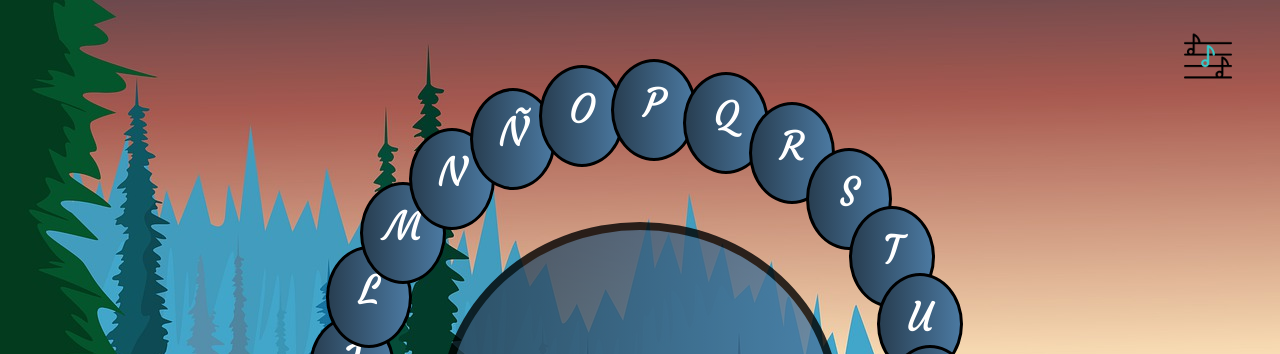
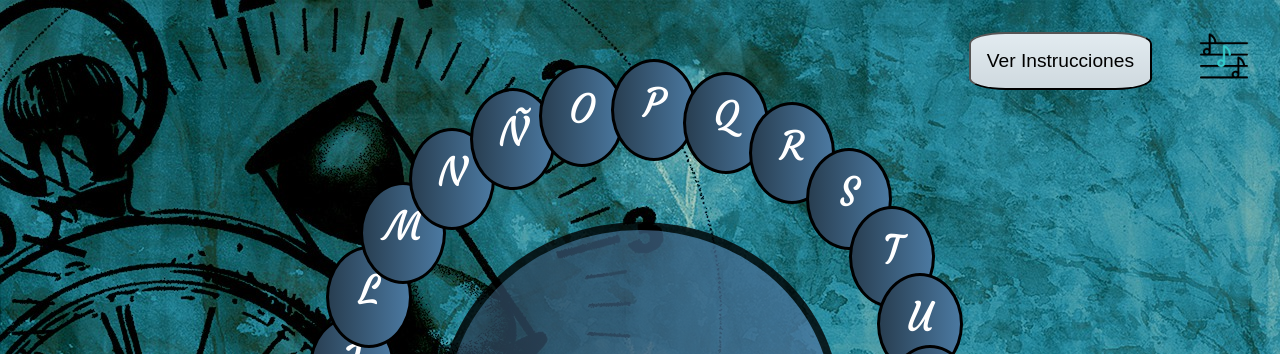
Before and after one commit to renzobloise/Pasapalabra-Proyecto-Coder, a plain HTML site: page index.html in a window 1280 px wide. Shown: the top 354 px of the page. Drawn offline with Linux system fonts and the light colour scheme; some packages are replaced by stand-ins of ours; a script that the page names is missing.

Commit message:
agregando Fetch

```diff
--- a/css/styles.css
+++ b/css/styles.css
@@ -3,12 +3,33 @@
 #bodyIndex {
   /*   background-color: #536DFE; */
     margin: 2rem;
-    background-image: url(../img/arboles.jpg);
+    background-image: url(../img/time.jpg);
     text-align: center;
 
 
     color: white;
 
+
+}
+.header{
+    display: flex;
+    justify-content: flex-end;
+
+}
+.instrucciones{
+   padding-right: 3rem;
+   margin-right: 3rem;
+   margin-top: -2rem;
+ }
+
+ #instructions{
+    padding: 1rem;
+    font-size: 1.2rem;
+    border-radius: 20%;
+     background-image: linear-gradient(to top, #cfd9df 0%, #e2ebf0 100%);;
+ }
+.divNuevo{
+    display:none;
 }
 .musica{
     position: absolute;
@@ -105,12 +126,12 @@
 
 
 
-
 /* ESTILOS DE JUEGO HTML */
 
 #bodyJuego{
-    background-image: url(../img/island.png);
+    background-image: url(../img/brain2.jpg);
 }
+
 #jugadores {
     display: block;
 }
--- a/index.html
+++ b/index.html
@@ -23,12 +23,21 @@
 
     <!-- HEADER  -->
 
-    <div class="musica">
-        <audio id="player" autoplay loop>
-            <source src="music/intro.mp3" type="audio/mp3" id="musica">
-        </audio>
-        <input type="image" src="img/nota-musical.png" alt="" width="48" height="48" onclick="mute()">
+    <div class="header">
+
+        <div class="instrucciones">
+
+            <button id="instructions"> Ver Instrucciones </button>
+
+        </div>
+            <div class="musica">
+                <audio id="player" autoplay loop>
+                    <source src="music/intro.mp3" type="audio/mp3" id="musica">
+                </audio>
+                <input type="image" src="img/nota-musical.png" alt="" width="48" height="48" onclick="mute()">
+            </div>
     </div>
+
 
   <!-- MAIN  -->
     <main id="mainIndex">
--- /dev/null
+++ b/json/instrucciones.json
@@ -0,0 +1,4 @@
+[
+{"nombre": "INSTRUCCIONES DE PASAPALABRA", "contenido": "El juego consiste en acertar las veinticinco palabras, cada una de las cuales se corresponde con una letra del rosco para la que se ofrece una definición relativa a un concepto Físico. Los aciertos se reflejarán en las letras mediante el color verde, mientras que los fallos se mostrarán en color rojo. Las cuestiones no respondidas o pasapalabra se mostrarán en color amarillo. Para completar el rosco se dispone de un tiempo determinado. Este tiempo puede ser elegido a voluntad, o pedir que sea obtenido arbitrariamente mediante la correspondiente opción del menú" }
+
+]
--- a/scripts/script.js
+++ b/scripts/script.js
@@ -25,3 +25,38 @@ setInterval(() => {
     })
 
 }, 20);
+
+
+//FETCH INSTRUCCIONES
+const divInstrucciones = document.querySelector(".instrucciones")
+const botonInstrucciones = document.querySelector("#instructions")
+
+
+fetch('../json/instrucciones.json')
+    .then( (res) => res.json())
+    .then( (data) => {
+
+        data.forEach((elemento) => {
+            const div = document.createElement('div')
+            div.classList.add("divNuevo")
+            div.innerHTML = `
+                <h4>${elemento.nombre}</h4>
+                <p>${elemento.contenido}</p>
+
+            `
+
+            divInstrucciones.append(div)
+            const divNuevo = document.querySelector(".divNuevo")
+            botonInstrucciones.onclick =  () =>{
+             /*  divNuevo.style.display = "flex" */  //Lo dejo comentado porque no se si lo voy a terminar introduciendo en el dom o si lo voy a dejar con el sweetalert que puse mas abajo
+
+              Swal.fire({
+                icon: 'question',
+                width: 800,
+                title: `INSTRUCCIONES <br> ${elemento.contenido}. `,
+                confirmButtonText: "ENTENDIDO"
+            })
+
+            }
+        })
+    })
--- a/scripts/scriptDos.js
+++ b/scripts/scriptDos.js
@@ -1035,7 +1035,7 @@ const validaciones = (letraAComparar, jugador1, arrayPreguntasDom) => {
 
             duration: 3000,
             style:{
-                background: "#F90202"
+                background: "#A1E374"
             },
 
 
```
Also changed, not shown: img/brain.jpg (added), img/brain2.jpg (added), img/time.jpg (added).
